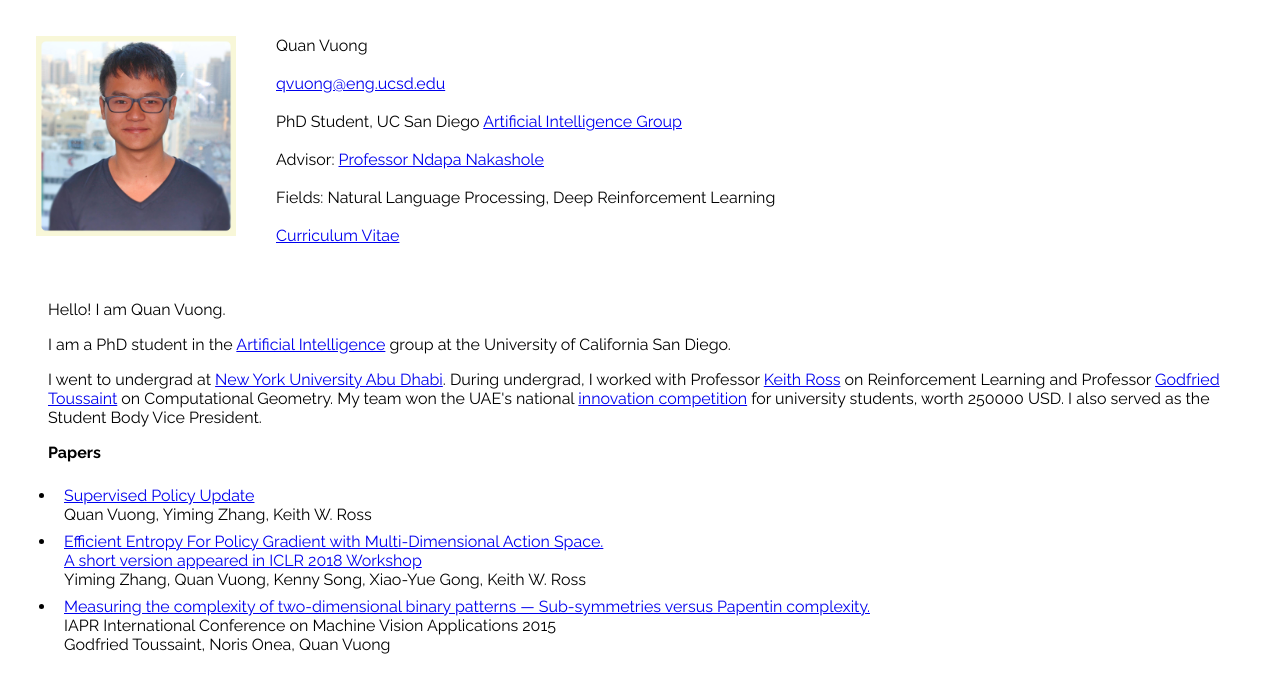
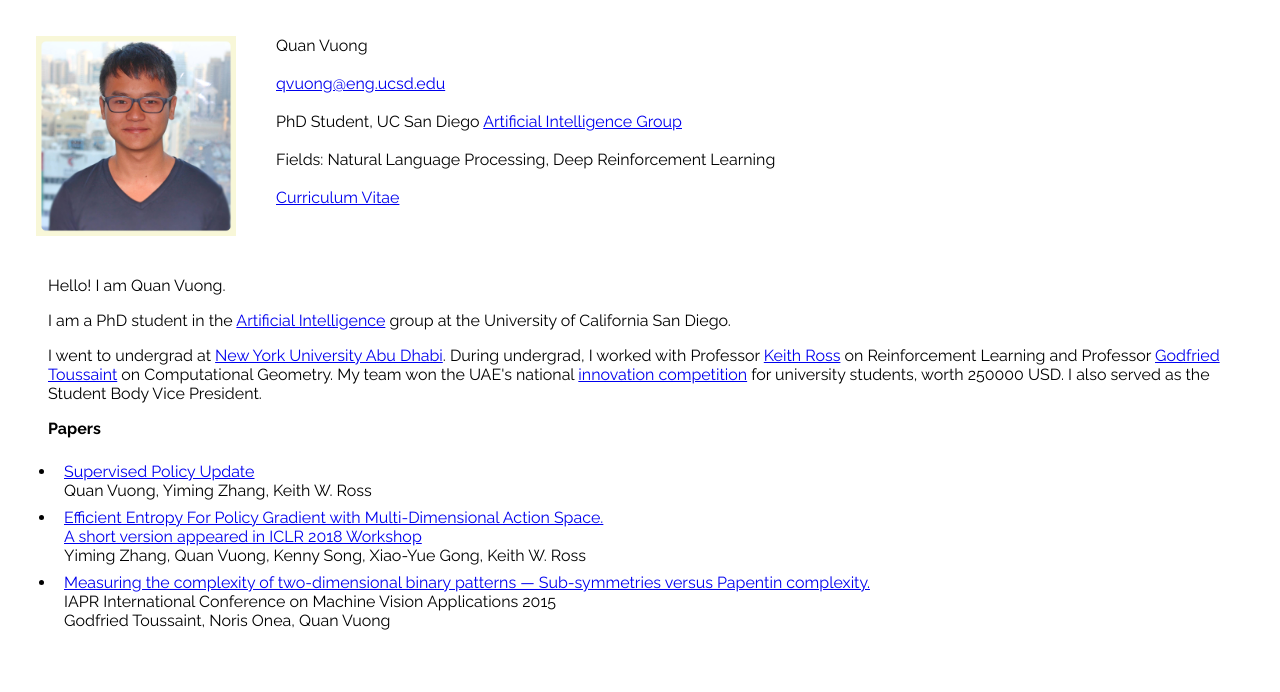
Before and after one commit to quanvuong/quanvuong.github.io, a React (Create React App) app: page / in a window 1280 px wide. Shown: the top 692 px of the page. Built offline with nearby package versions, Linux system fonts and the light colour scheme.

Commit message:
remove ndapa from basic info

```diff
--- a/src/BasicInfo.js
+++ b/src/BasicInfo.js
@@ -8,7 +8,6 @@ class BasicInfo extends Component {
         <div>Quan Vuong</div><br/>
         <div><a href="mailto:qvuong@eng.ucsd.edu">qvuong@eng.ucsd.edu</a></div><br/>
         <div>PhD Student, UC San Diego <a href="http://ai.ucsd.edu/">Artificial Intelligence Group</a></div><br/>
-        <div>Advisor: <a href="http://nakashole.com"> Professor Ndapa Nakashole </a></div><br/>
         <div>Fields: Natural Language Processing, Deep Reinforcement Learning</div><br/>
         <div><a href="https://drive.google.com/file/d/1DpEitRs4Vk8bhtCneUNOYMxa2f2Bai-m/view?usp=sharing">Curriculum Vitae</a></div><br/>
       </div>
```
